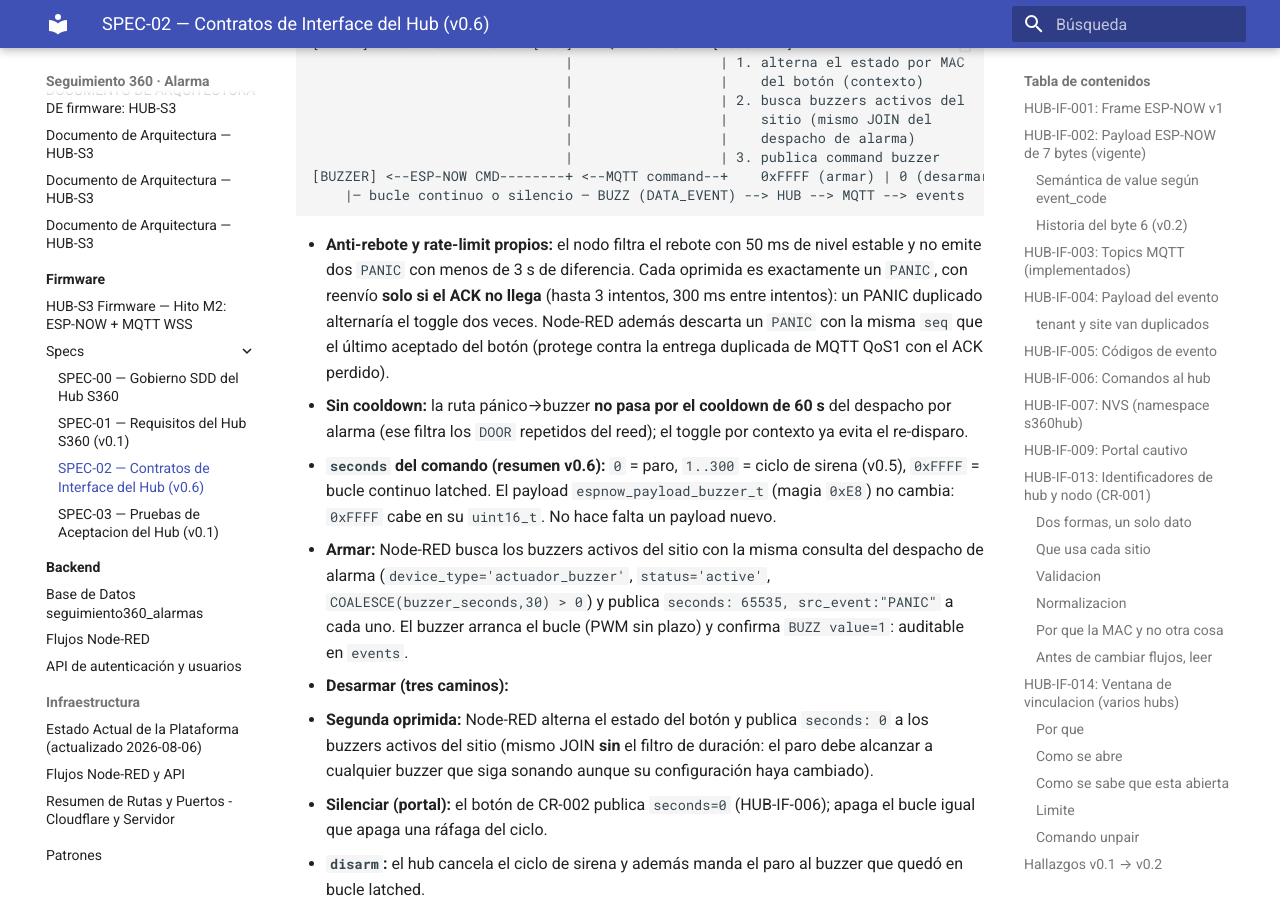
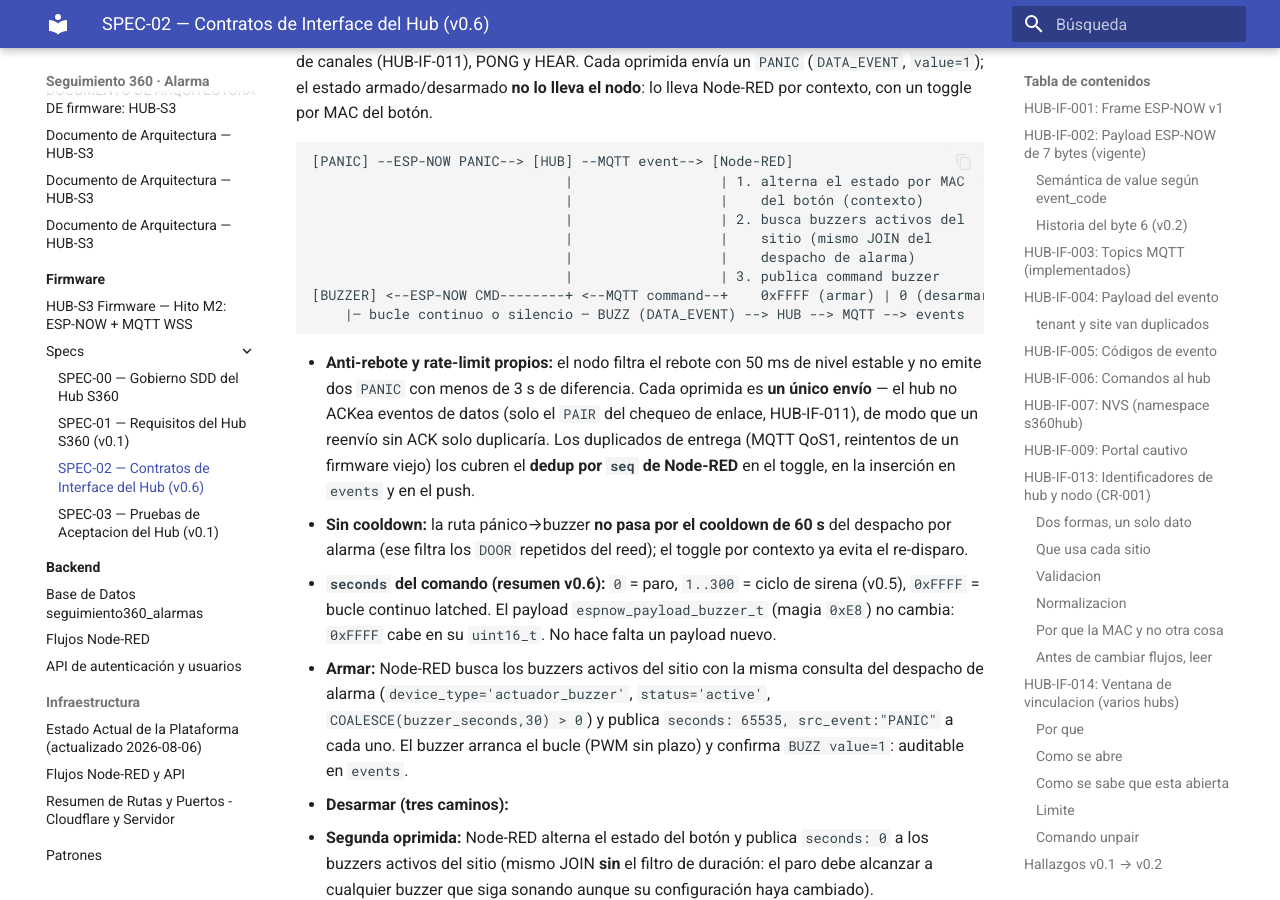
Before and after one commit to khalifa63/seguimiento360-alarma, an MkDocs documentation site: the page built from docs/firmware/specs/02-interfaces.md, in a window 1280 px wide and 900 px high, scrolled down 18106 px. Built offline with MkDocs 1.6.1 and Material for MkDocs 9.7.7, drawn with Linux system fonts in a browser that asks for light colours; some of the changed text lies outside the part shown.

Commit message:
docs(spec): PANI en el aire y PANIC en el JSON; envio unico (hallazgos e2e)

```diff
--- a/docs/firmware/specs/02-interfaces.md
+++ b/docs/firmware/specs/02-interfaces.md
@@ -73,6 +73,12 @@
 | `PAIR` | todos | 0 |
 | `PANIC` | botón de pánico (`firmware/boton-panico`, v0.6) | 1 en cada oprimida; el estado armado/desarmado lo lleva Node-RED por contexto (HUB-IF-015) |
 | nuevos (`SMOKE`, ...) | futuros nodos | su métrica propia, documentada aquí al darlos de alta |
+
+**Detalle del código en el aire (v0.6, hallazgo del e2e):** el `event_code`
+del payload es de **4 bytes**, así que el botón envía `PANI` en la trama y el
+hub lo publica como `PANIC` en el JSON (HUB-IF-004). El contrato MQTT y la
+BD ven `PANIC`; la trama ve `PANI`. Lo mismo aplica a cualquier código de
+5 letras futuro.
 
 ### Historia del byte 6 (v0.2)
 
@@ -706,11 +712,11 @@
 
 - **Anti-rebote y rate-limit propios:** el nodo filtra el rebote con 50 ms
   de nivel estable y no emite dos `PANIC` con menos de 3 s de diferencia.
-  Cada oprimida es exactamente un `PANIC`, con reenvío **solo si el ACK no
-  llega** (hasta 3 intentos, 300 ms entre intentos): un PANIC duplicado
-  alternaría el toggle dos veces. Node-RED además descarta un `PANIC` con
-  la misma `seq` que el último aceptado del botón (protege contra la
-  entrega duplicada de MQTT QoS1 con el ACK perdido).
+  Cada oprimida es **un único envío** — el hub no ACKea eventos de datos
+  (solo el `PAIR` del chequeo de enlace, HUB-IF-011), de modo que un reenvío
+  sin ACK solo duplicaría. Los duplicados de entrega (MQTT QoS1, reintentos
+  de un firmware viejo) los cubren el **dedup por `seq` de Node-RED** en el
+  toggle, en la inserción en `events` y en el push.
 - **Sin cooldown:** la ruta pánico→buzzer **no pasa por el cooldown de 60
   s** del despacho por alarma (ese filtra los `DOOR` repetidos del reed);
   el toggle por contexto ya evita el re-disparo.
```
Also changed, not shown: docs/manuales/tecnico/protocolo-comun.md (+4 -0 lines).
